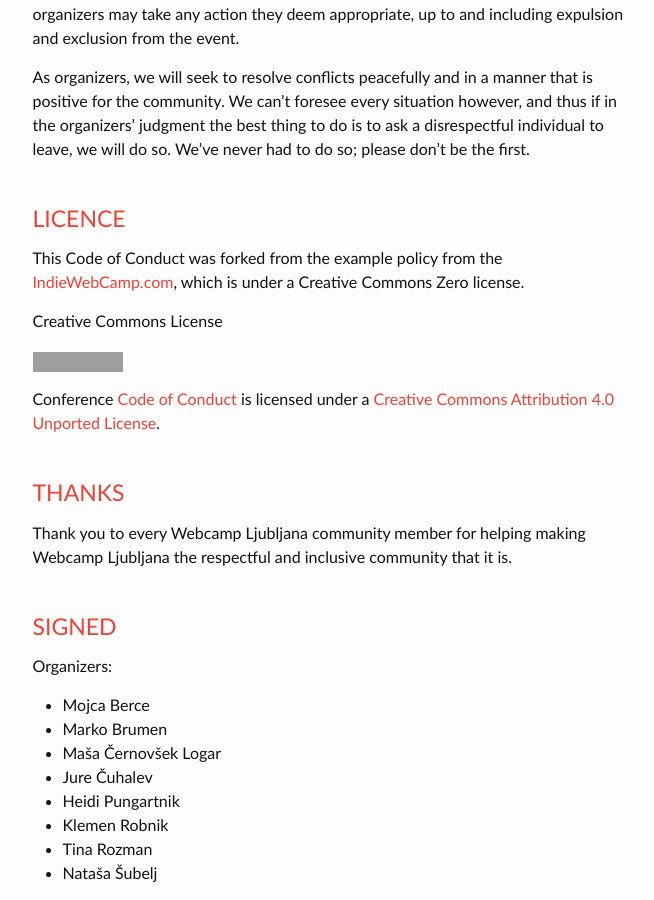
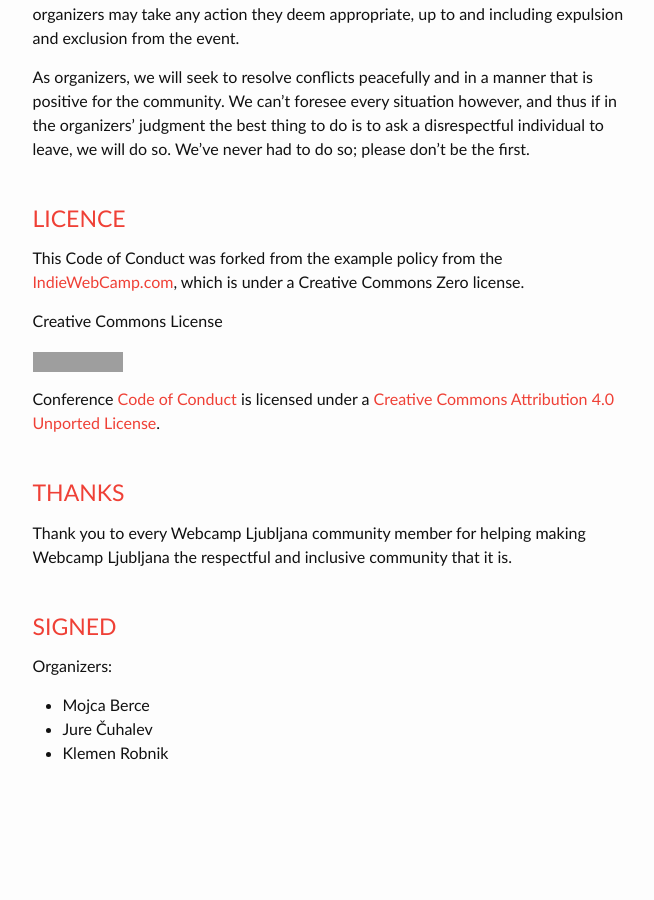
Before and after one commit to webcampsi/lj2016, a Jekyll site: the page built from _posts/2015-02-11-code-of-conduct.markdown, in a window 1280 px wide and 900 px high, scrolled down 2369 px. Shown: the whole window, without its empty margins (310-964 px from the left). Built offline with Jekyll 4.4.1, drawn with Linux system fonts in a browser that asks for light colours; nearby versions of some CDN libraries; comment, search, counter and statistics services are not loaded; after the commit the page ends 3149 px from its top, so only the background shows below that; grey boxes are pictures that could not be loaded.

Commit message:
Update list of organizers

```diff
--- a/_posts/2015-02-11-code-of-conduct.markdown
+++ b/_posts/2015-02-11-code-of-conduct.markdown
@@ -71,10 +71,5 @@
 Organizers:
 
 * Mojca Berce
-* Marko Brumen
-* Maša Černovšek Logar
 * Jure Čuhalev
-* Heidi Pungartnik
 * Klemen Robnik
-* Tina Rozman
-* Nataša Šubelj
```
